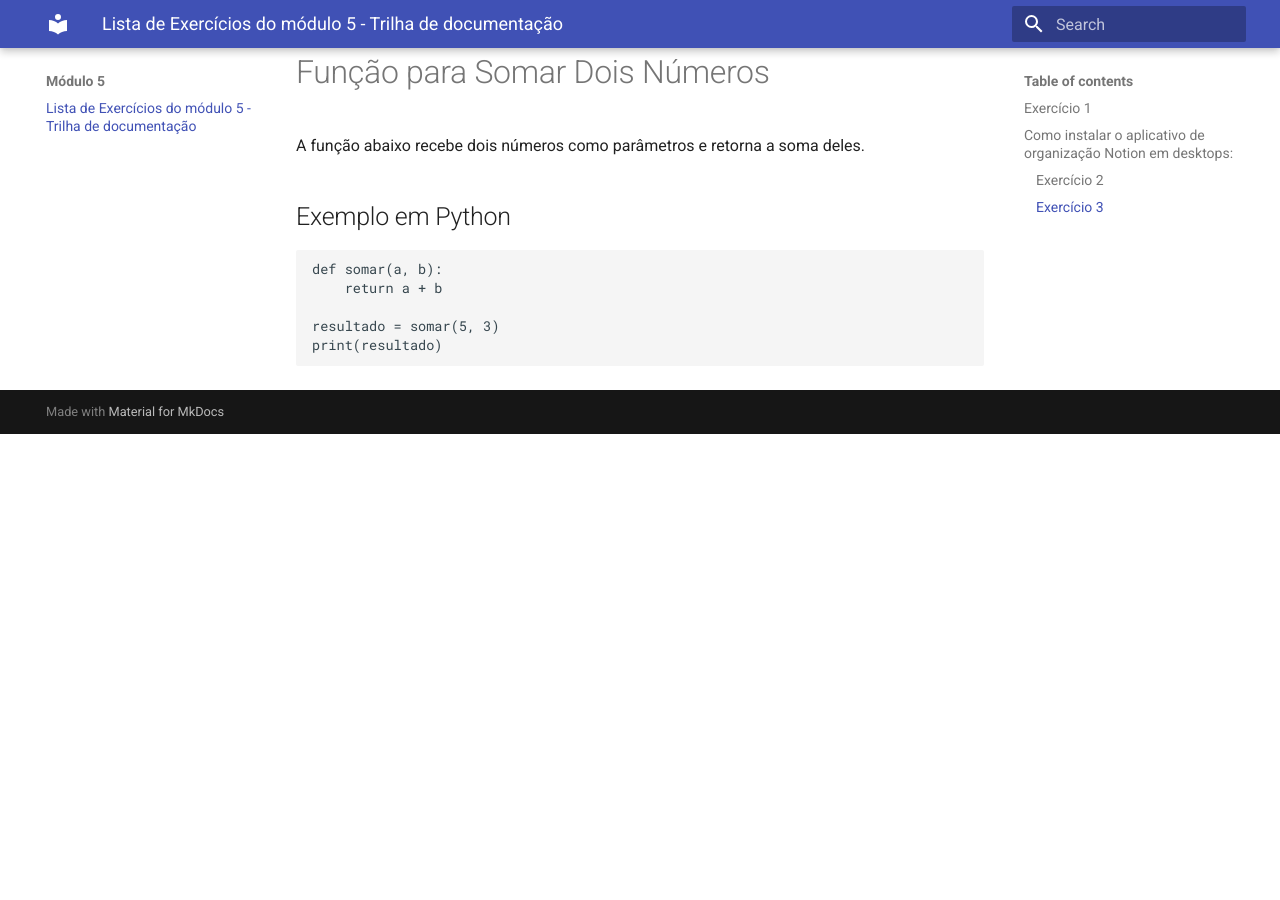
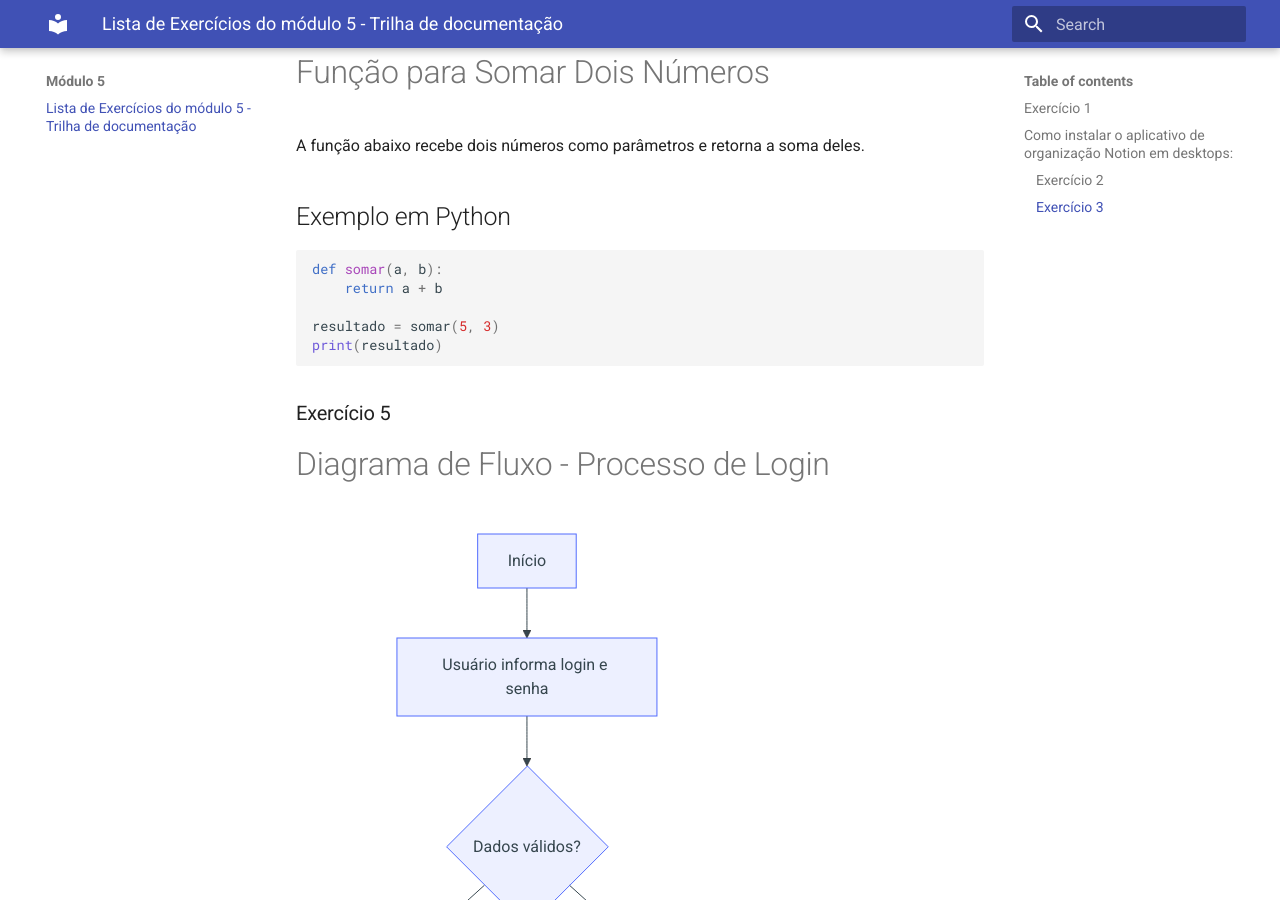
Before and after one commit to flavis-mart/Modulo5-, an MkDocs documentation site: the page built from docs/index.md, in a window 1280 px wide and 900 px high, scrolled down 1514 px. Built offline with MkDocs 1.6.1 and Material for MkDocs 9.7.7, drawn with Linux system fonts in a browser that asks for light colours; before the commit the page ends 1948 px from its top, so only the background shows below that.

Commit message:
Exercício 5 módulo 5

````diff
--- a/docs/index.md
+++ b/docs/index.md
@@ -46,3 +46,17 @@ def somar(a, b):
 resultado = somar(5, 3)
 print(resultado)
 ```
+
+### Exercício 5
+
+# Diagrama de Fluxo - Processo de Login
+
+```mermaid
+flowchart TD
+    A[Início] --> B[Usuário informa login e senha]
+    B --> C{Dados válidos?}
+    C -- Sim --> D[Acesso permitido]
+    C -- Não --> E[Exibir mensagem de erro]
+    D --> F[Fim]
+    E --> F
+```
--- a/mkdocs.yml
+++ b/mkdocs.yml
@@ -2,3 +2,11 @@ site_name: Módulo 5
 
 theme:
   name: material
+
+
+markdown_extensions:
+  - pymdownx.superfences:
+      custom_fences:
+        - name: mermaid
+          class: mermaid
+          format: !!python/name:pymdownx.superfences.fence_code_format
````
